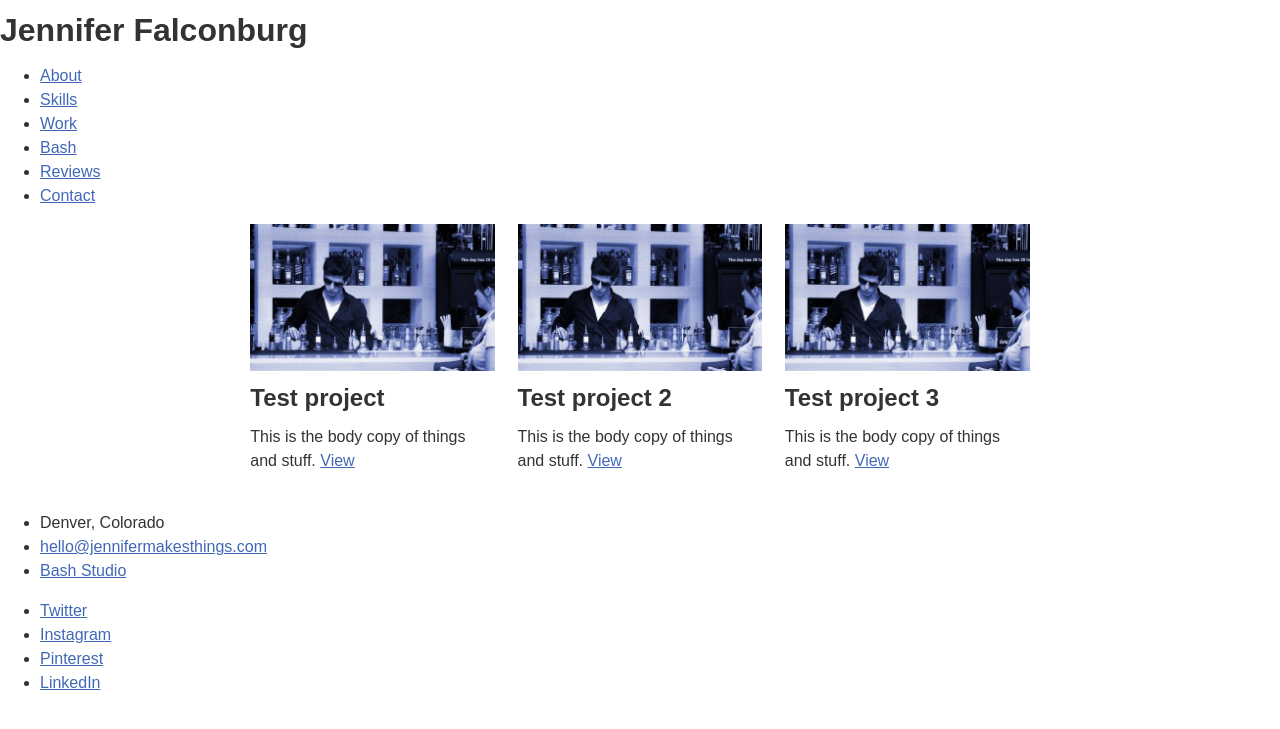
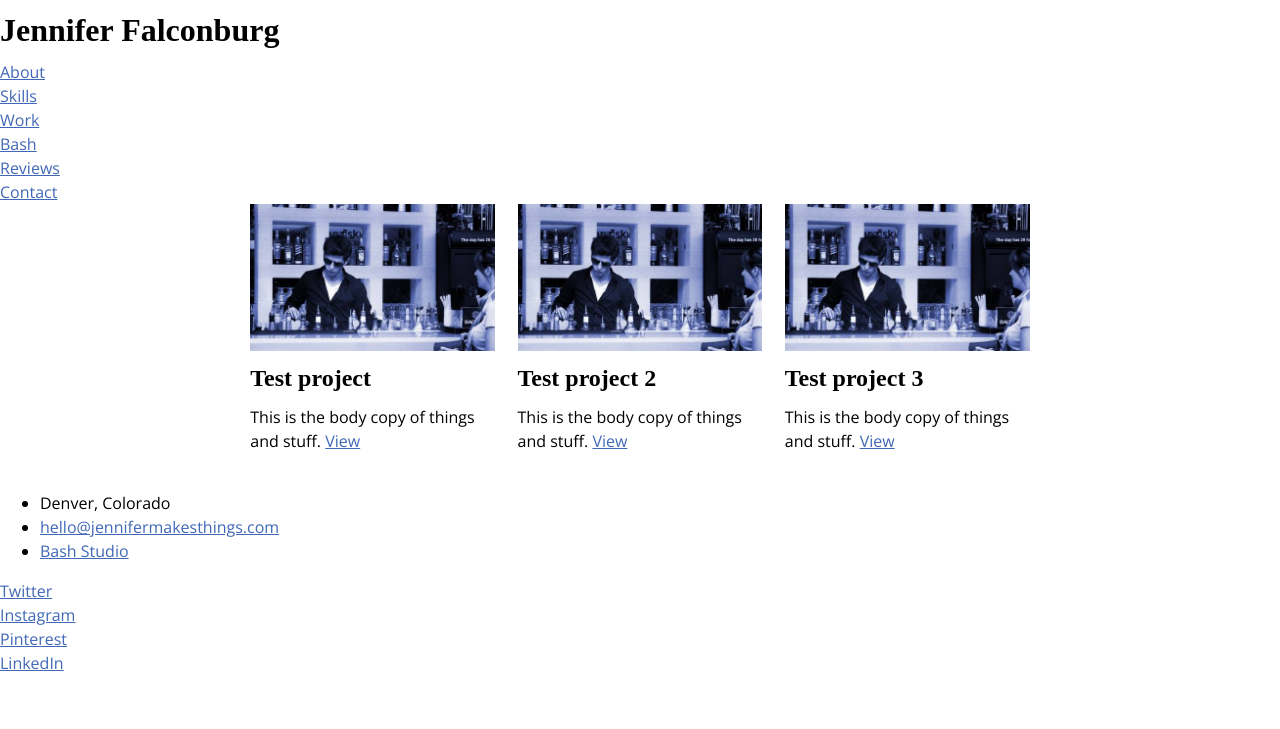
Before and after one commit to jenniferfalcon/jenniferfalcon.github.io, a Jekyll site: the page built from app/index.html, in a window 1280 px wide. Shown: the top 729 px of the page. Built offline with Jekyll 4.4.1, drawn with Linux system fonts in a browser that asks for light colours.

Commit message:
Added some base type.

```diff
--- a/app/_includes/head.html
+++ b/app/_includes/head.html
@@ -8,6 +8,7 @@
   </title>
   <meta name="description" content="{{ site.description }}">
 
+  <link href='http://fonts.googleapis.com/css?family=Open+Sans:400italic,600italic,400,600' rel='stylesheet' type='text/css'>
   <link rel="stylesheet" href="{{ "/css/screen.css" | prepend: site.baseurl }}">
   <link rel="canonical" href="{{ page.url | replace:'index.html','' | prepend: site.baseurl | prepend: site.url }}">
 </head>
--- a/app/_sass/settings/_color.scss
+++ b/app/_sass/settings/_color.scss
@@ -19,15 +19,18 @@ $gray-darkest:      #292929;
 $gray-black:        #141414;
 
 $red:               #b52828;
+$pink:              #dc8991;
 
 $green:             #9cc524;
 
 $blue:              #4168b6;
+$navy:              #084761;
+$blue-grey:         #8fa9be;
 
 // Semantic color.
 //----------------------------------------------------------------------------
 $clr-neutral:      $gray-light;      // Default nuetral color
-$clr-text:         $gray-darker;     // Default body copy color
+$clr-text:         $black;     // Default body copy color
 $clr-link:         $blue;            // Default link color
 $clr-accent:       $green;           // Default accent color
 $clr-border:       $gray-lighter;    // Default border and required color
--- a/app/_sass/settings/_typography.scss
+++ b/app/_sass/settings/_typography.scss
@@ -6,13 +6,13 @@
 // Typefaces.
 //----------------------------------------------------------------------------
 $ff-mono:  monospace;
-$ff-sans:  sans-serif;
+$ff-sans:  Open Sans, Helvetica, Arial, sans-serif;
 $ff-serif: serif;
 
 // Semantic fonts.
 //----------------------------------------------------------------------------
-$ff-body:    $ff-serif;
-$ff-heading: $ff-sans;
+$ff-body:    $ff-sans;
+$ff-heading: $ff-serif;
 $ff-display: $ff-heading;
 
 // Font size.
--- a/app/css/screen.css
+++ b/app/css/screen.css
@@ -366,10 +366,11 @@ th {
 
 html {
   font-size: 16px;
-  line-height: 1.5em; }
+  line-height: 1.5em;
+  font-family: Open Sans, Helvetica, Arial, sans-serif; }
 
 body {
-  color: #333; }
+  color: #000000; }
 
 div,
 section,
@@ -387,7 +388,7 @@ h1 {
   padding-top: 0em;
   padding-bottom: 0em;
   margin-bottom: 0.375em;
-  font-family: sans-serif; }
+  font-family: serif; }
 
 h2 {
   font-size: 1.75em;
@@ -396,7 +397,7 @@ h2 {
   padding-top: 0em;
   padding-bottom: 0em;
   margin-bottom: 0.42857em;
-  font-family: sans-serif; }
+  font-family: serif; }
 
 h3 {
   font-size: 1.5em;
@@ -405,7 +406,7 @@ h3 {
   padding-top: 0em;
   padding-bottom: 0em;
   margin-bottom: 0.5em;
-  font-family: sans-serif; }
+  font-family: serif; }
 
 h4 {
   font-size: 1em;
@@ -414,7 +415,7 @@ h4 {
   padding-top: 0em;
   padding-bottom: 0em;
   margin-bottom: 0em;
-  font-family: sans-serif; }
+  font-family: serif; }
 
 h5 {
   font-size: 0.875em;
@@ -423,7 +424,7 @@ h5 {
   padding-top: 0em;
   padding-bottom: 0em;
   margin-bottom: 0em;
-  font-family: sans-serif; }
+  font-family: serif; }
 
 h6 {
   font-size: 0.75em;
@@ -439,6 +440,11 @@ a {
   color: #4168b6; }
   a:hover {
     color: #345390; }
+
+nav ul, nav ol {
+  list-style: none;
+  margin: 0;
+  padding: 0; }
 
 p {
   margin: 0 0 0.75em; }
```
Also changed, not shown: app/_sass/base/_base.scss (+9 -0 lines). Lines whose indentation alone changed are shown as unchanged.
